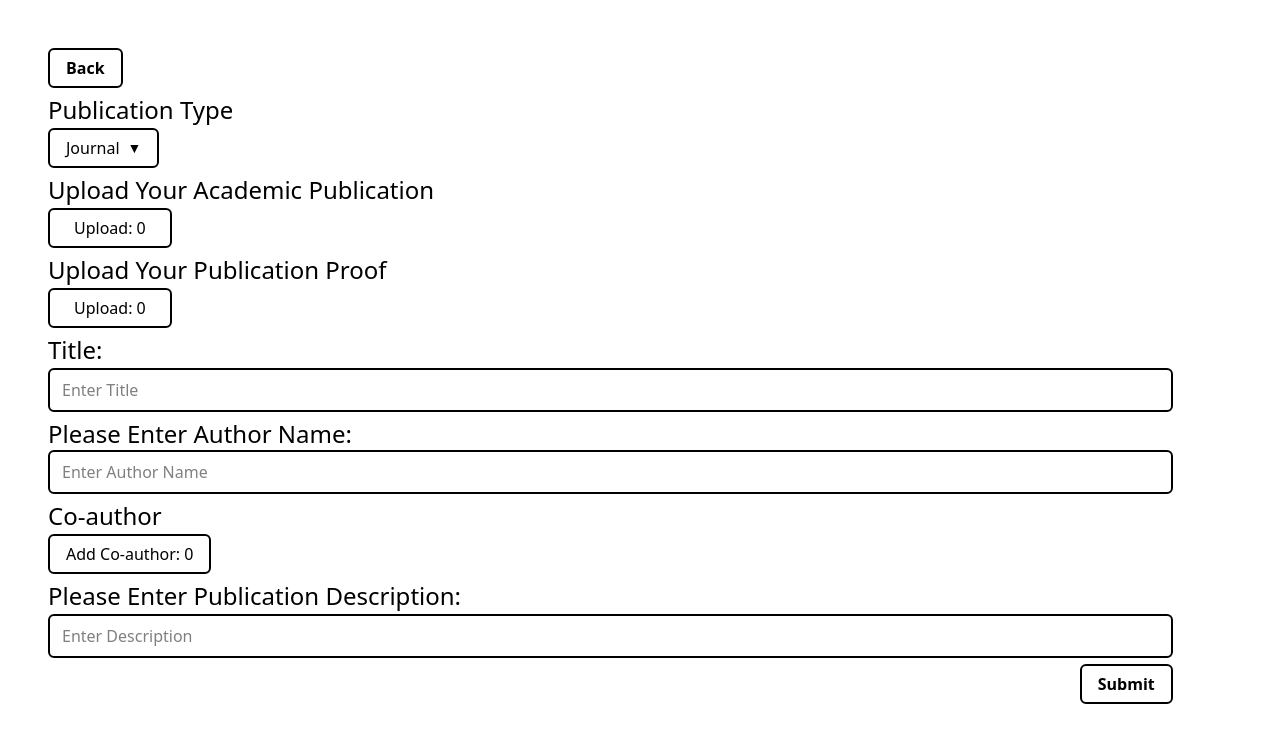
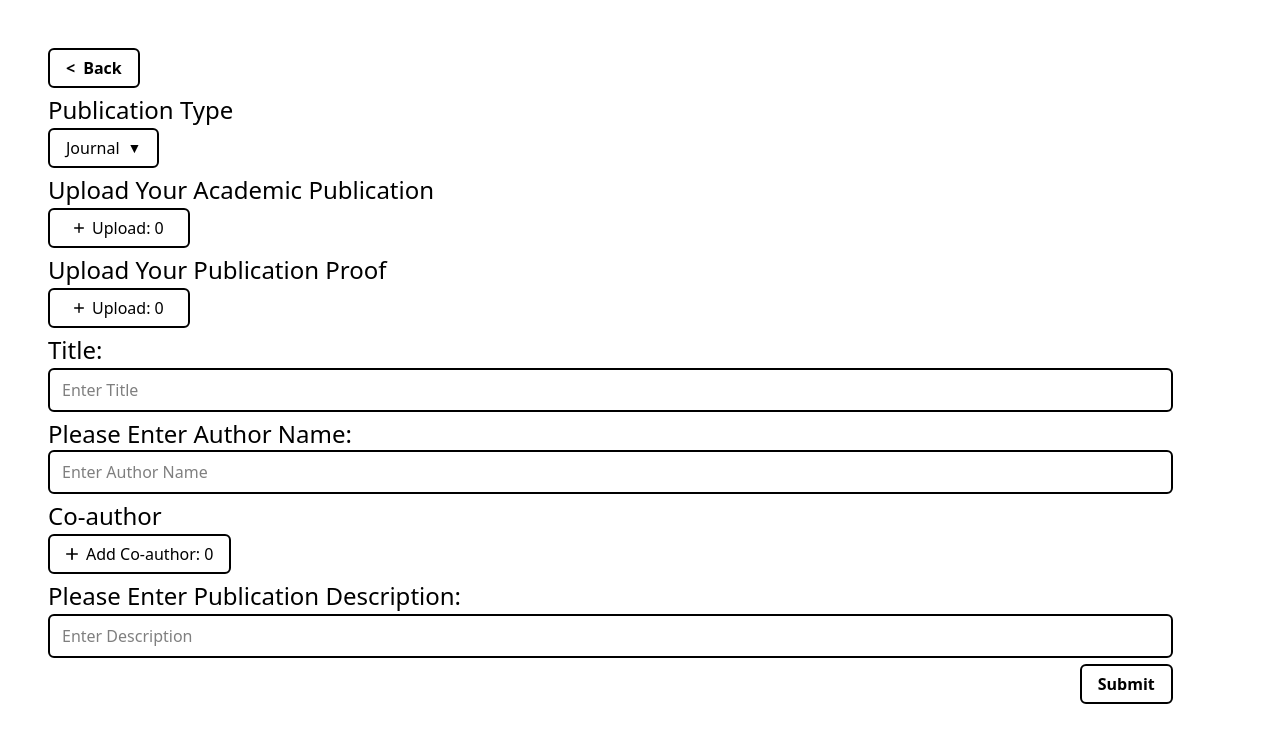
Before and after one commit to tonju1124/sef-project, a React (Vite) app: page / in a window 1280 px wide. Shown: the top 742 px of the page. Built offline with nearby package versions, Linux system fonts and the light colour scheme.

Commit message:
feat: added icon to the buttons

```diff
--- a/src/upload.jsx
+++ b/src/upload.jsx
@@ -1,5 +1,6 @@
 import { useState } from "react";
 import "./upload.css";
+import plusIcon from './assets/plus.svg';
 
 function Upload() {
   const [uploadCount, setUploadCount] = useState(0);
@@ -37,7 +38,8 @@ function Upload() {
     <div className="flex flex-col p-12 bg-white text-black h-screen select-none">
       <div className="flex flex-col gap-1.5">
         {/* Back Button */}
-        <button className="text-black border-2 border-black rounded-md py-1.5 px-4 font-semibold hover:bg-gray-200 transition-all duration-200 cursor-pointer flex w-fit">
+        <button className="text-black border-2 border-black rounded-md py-1.5 px-4 font-semibold hover:bg-gray-200 transition-all duration-200 cursor-pointer flex items-center gap-2 w-fit">
+          <span>&lt;</span>
           Back
         </button>
         {/* Journal Dropdown */}
@@ -81,8 +83,9 @@ function Upload() {
           <h1 className="text-2xl">Upload Your Academic Publication</h1>
           <button
             onClick={handleUploadClick}
-            className="bg-white text-black border-2 border-black rounded-md py-1.5 px-6 w-fit hover:bg-gray-100 transition-all duration-200 cursor-pointer"
+            className="bg-white text-black border-2 border-black rounded-md py-1.5 px-6 w-fit hover:bg-gray-100 transition-all duration-200 cursor-pointer flex items-center gap-2"
           >
+            <img src={plusIcon} alt="Plus icon" className="w-2.5 h-2.5" />
             Upload: {uploadCount}
           </button>
         </div>
@@ -93,8 +96,9 @@ function Upload() {
           <h1 className="text-2xl">Upload Your Publication Proof</h1>
           <button
             onClick={handleProofClick}
-            className="bg-white text-black border-2 border-black rounded-md py-1.5 px-6 w-fit hover:bg-gray-100 transition-all duration-200 cursor-pointer"
+            className="bg-white text-black border-2 border-black rounded-md py-1.5 px-6 w-fit hover:bg-gray-100 transition-all duration-200 cursor-pointer flex items-center gap-2"
           >
+            <img src={plusIcon} alt="Plus icon" className="w-2.5 h-2.5"/>
             Upload: {proofCount}
           </button>
         </div>
@@ -129,8 +133,9 @@ function Upload() {
           <h1 className="text-2xl">Co-author</h1>
           <button
             onClick={handleCoAuthorClick}
-            className="bg-white text-black border-2 border-black rounded-md py-1.5 px-4 w-fit hover:bg-gray-100 transition-all duration-200 cursor-pointer"
+            className="bg-white text-black border-2 border-black rounded-md py-1.5 px-4 w-fit hover:bg-gray-100 transition-all duration-200 cursor-pointer flex items-center gap-2"
           >
+            <img src={plusIcon} alt="Plus icon" className="w-3 h-3"/>
             Add Co-author: {coAuthorCount}
           </button>
         </div>
```
Also changed, not shown: src/assets/plus.svg (added).
